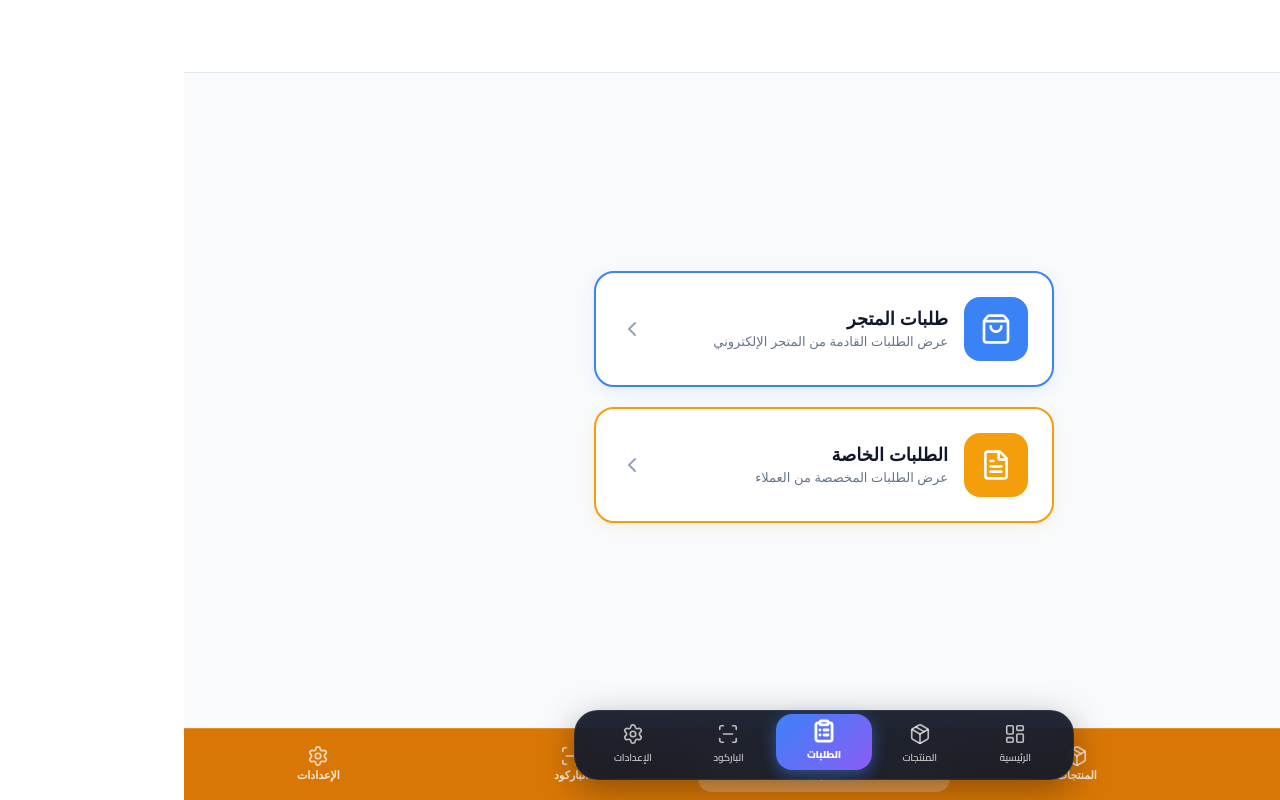
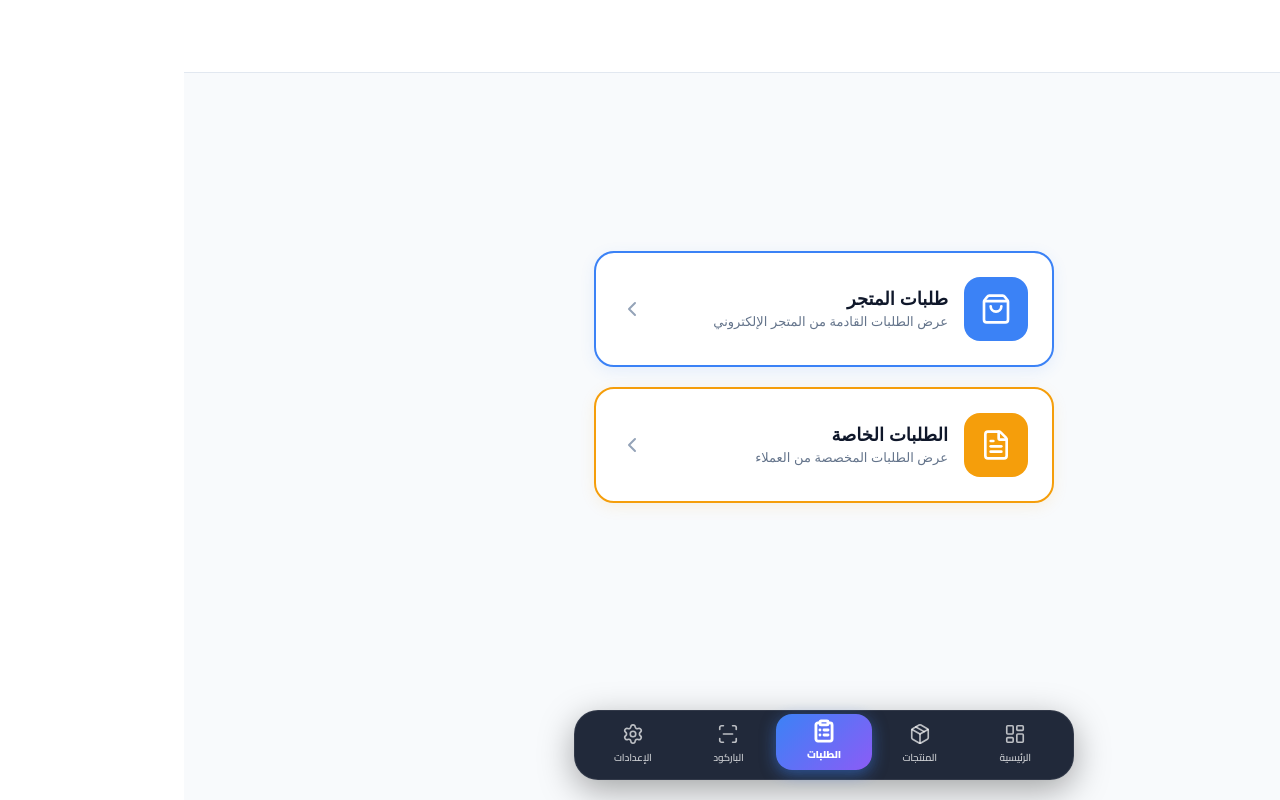
Before and after one commit to ectroshop9/dzboard, a React (Vite) app: page /admin/orders-menu in a window 1280 px wide. Built offline with nearby package versions, Linux system fonts and the light colour scheme; no server answers.

Commit message:
Remove duplicate nav from orders menu page

```diff
--- a/src/pages/AdminOrdersMenuPage.jsx
+++ b/src/pages/AdminOrdersMenuPage.jsx
@@ -1,27 +1,17 @@
-import { useNavigate, Link, useLocation } from 'react-router-dom';
+import { useNavigate } from 'react-router-dom';
 import {
-  LayoutDashboard, Package, ClipboardList, ScanLine, FileText, Settings,
-  ShoppingBag, User, ArrowLeft, ChevronLeft
+  ShoppingBag, FileText, ArrowLeft, ChevronLeft
 } from 'lucide-react';
-
-const NAV = [
-  { label: 'الرئيسية', path: '/admin/dashboard', icon: LayoutDashboard },
-  { label: 'المنتجات', path: '/admin/products', icon: Package },
-  { label: 'الطلبات', path: '/admin/orders-menu', icon: ClipboardList },
-  { label: 'الباركود', path: '/admin/scan', icon: ScanLine },
-  { label: 'الإعدادات', path: '/admin/settings', icon: Settings },
-];
 
 export default function AdminOrdersMenuPage() {
   const navigate = useNavigate();
-  const location = useLocation();
 
   return (
     <div style={{
       background: '#f8fafc',
       direction: 'rtl',
       minHeight: '100vh',
-      paddingBottom: 80,
+      paddingBottom: 120,
       fontFamily: 'system-ui',
       display: 'flex',
       flexDirection: 'column'
@@ -155,65 +145,6 @@ export default function AdminOrdersMenuPage() {
           <ChevronLeft size={24} color="#94a3b8" />
         </button>
       </div>
-
-      {/* شريط التنقل السفلي */}
-      <nav style={{
-        position: 'fixed',
-        bottom: 0,
-        left: 0,
-        right: 0,
-        height: 72,
-        background: '#d97706',
-        borderTop: '1px solid rgba(255, 255, 255, 0.2)',
-        display: 'flex',
-        alignItems: 'center',
-        justifyContent: 'space-around',
-        zIndex: 1000,
-        paddingBottom: 'max(8px, env(safe-area-inset-bottom))',
-        paddingTop: 6,
-        paddingLeft: 8,
-        paddingRight: 8,
-        boxSizing: 'border-box'
-      }}>
-        {NAV.map((item) => {
-          const Icon = item.icon;
-          const isActive = location.pathname === item.path;
-
-          return (
-            <Link
-              key={item.path}
-              to={item.path}
-              style={{
-                display: 'flex',
-                flexDirection: 'column',
-                alignItems: 'center',
-                justifyContent: 'center',
-                textDecoration: 'none',
-                flex: 1,
-                height: '100%',
-                borderRadius: 14,
-                background: isActive ? 'rgba(255, 255, 255, 0.25)' : 'transparent',
-                color: '#ffffff',
-                padding: '2px 0'
-              }}
-            >
-              <Icon
-                size={22}
-                strokeWidth={isActive ? 2.8 : 1.8}
-                color={isActive ? '#ffffff' : 'rgba(255, 255, 255, 0.75)'}
-              />
-              <span style={{
-                whiteSpace: 'nowrap',
-                fontSize: 11,
-                fontWeight: isActive ? 900 : 600,
-                color: isActive ? '#ffffff' : 'rgba(255, 255, 255, 0.85)'
-              }}>
-                {item.label}
-              </span>
-            </Link>
-          );
-        })}
-      </nav>
     </div>
   );
 }
```
